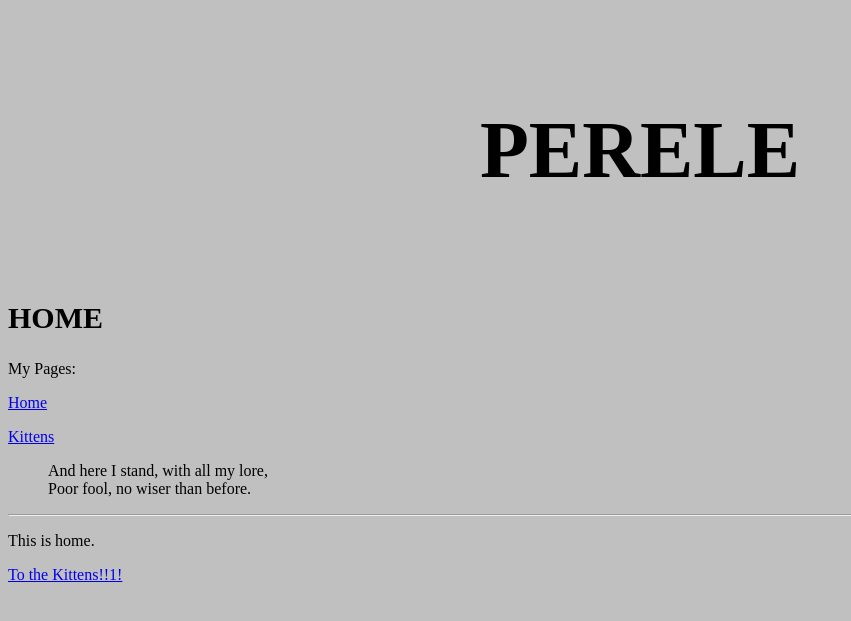
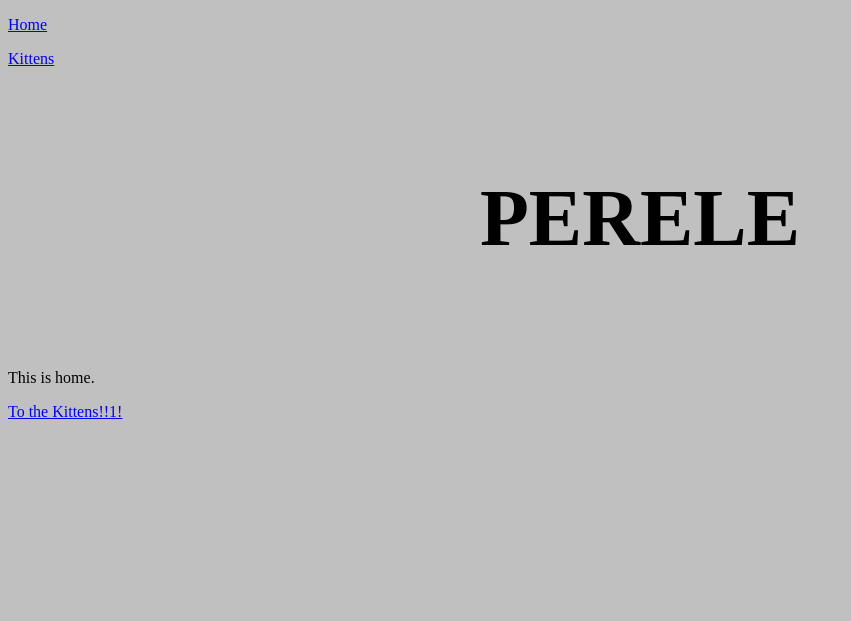
Before and after one commit to Perele/Perele.github.io, a Jekyll site: the page built from index.html, in a window 1280 px wide. Shown: the top 621 px of the page, without its empty margins (0-851 px from the left). Built offline with Jekyll 4.4.1, drawn with Linux system fonts in a browser that asks for light colours.

Commit message:
Update default.html

```diff
--- a/_layouts/default.html
+++ b/_layouts/default.html
@@ -6,17 +6,9 @@
         <link rel="stylesheet" href="css/style.css" />
     </head>
     <body>
-    <h1>{{ site.title }}</h1>
-    <h2>{{ page.title }}</h2>
-
-    <p>My Pages:</p>
     <p><a href="index.html">Home</a></p>
     <p><a href="kittens.html">Kittens</a></p>
-    <blockquote>
-    <p>And here I stand, with all my lore,<br />
-    Poor fool, no wiser than before.</p>
-    </blockquote>
-    <hr />
+    <h1>{{ site.title }}</h1>
     {{ content }}
     </body>
 </html>
```
